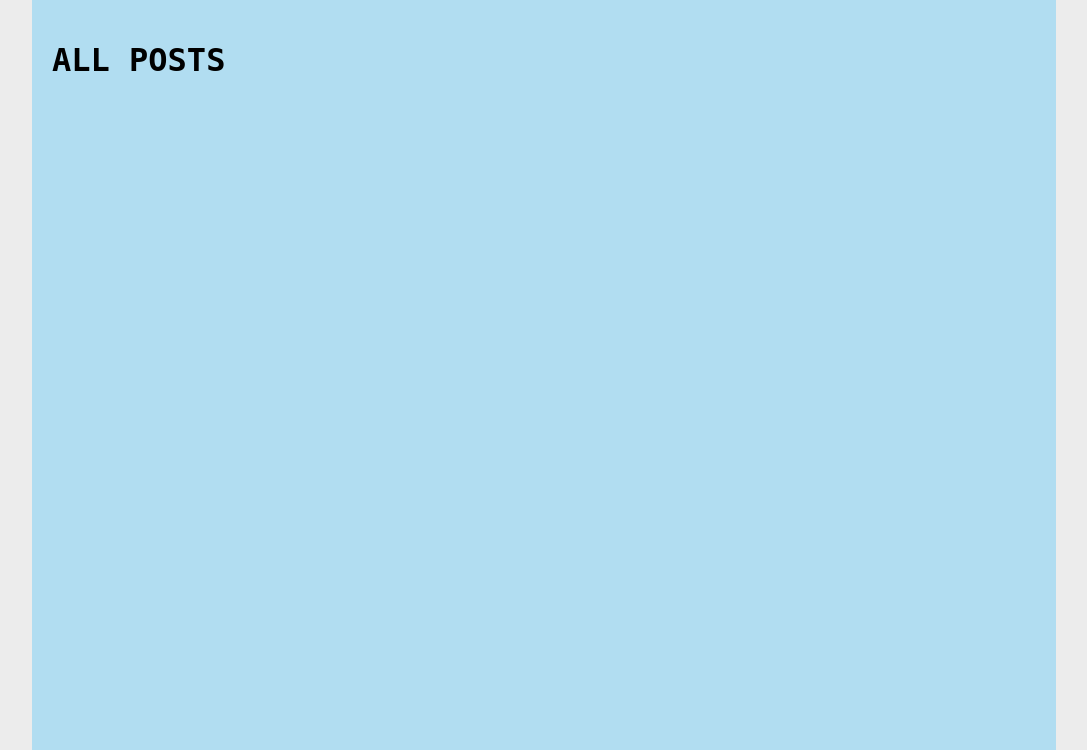
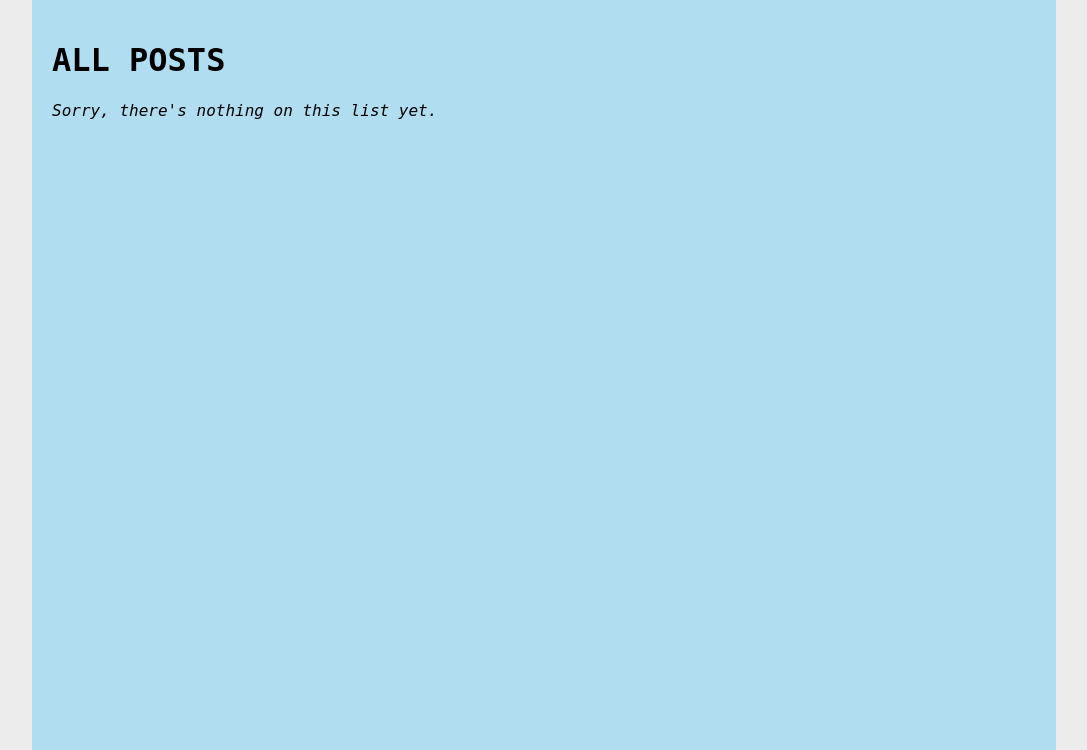
Before and after one commit to serious-pavel/personal_site, a Django app: page /posts/ in a window 1280 px wide. Shown: the part 50-800 px from the top of the page, without its empty margins (96-1183 px from the left). Run offline with Django 5.2, Linux system fonts and the light colour scheme; data that the repository does not hold is empty; some web fonts are replaced.

Commit message:
placeholder for empy posts (read later) list

```diff
--- a/posts/templates/posts/posts.html
+++ b/posts/templates/posts/posts.html
@@ -30,5 +30,9 @@
                 <p>{{ blog_post.excerpt|truncatewords:50|safe }}
             </div>
         </div>
+    {% empty %}
+        <div class="empty-list-sorry">
+            <p><i>Sorry, there's nothing on this list yet.</i></p>
+        </div>
     {% endfor %}
 {% endblock content %}
```
